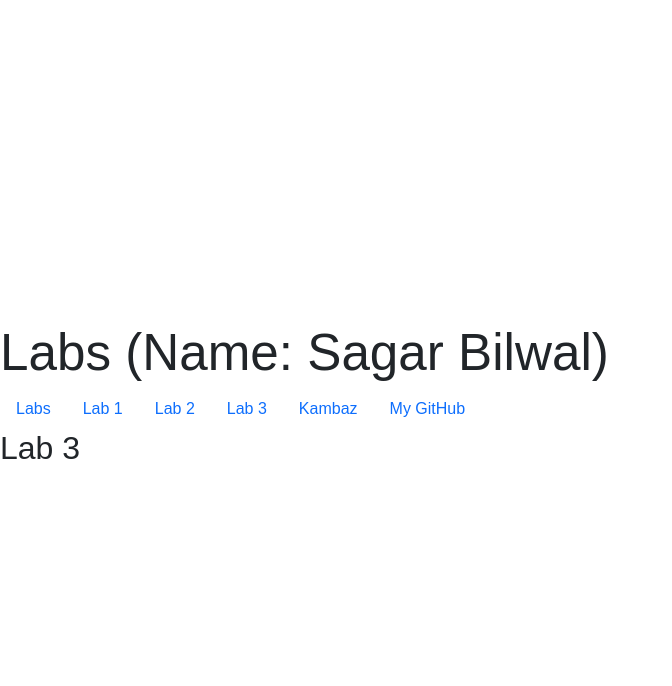
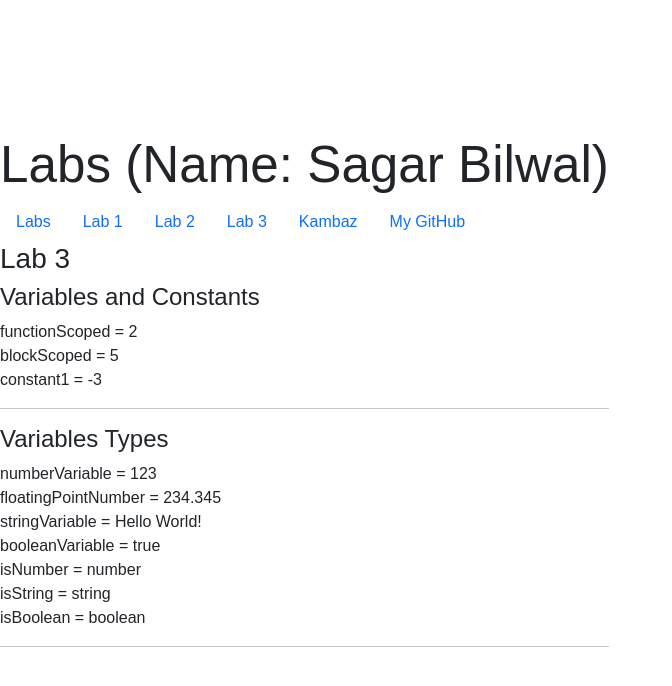
Before and after one commit to Sagar-Bilwal/kambaz-react-web-app, a React (Vite) app: page /#/Labs/Lab3 in a window 1280 px wide. Shown: the top 686 px of the page, without its empty margins (0-672 px from the left). Built offline with nearby package versions, Linux system fonts and the light colour scheme; the HTML template or start-up script is replaced by a standard one.

Commit message:
Completed till 3.1.2

```diff
--- /dev/null
+++ b/src/Labs/Lab3/VariableTypes.tsx
@@ -0,0 +1,20 @@
+export default function VariableTypes() {
+    let numberVariable = 123;
+    let floatingPointNumber = 234.345;
+    let stringVariable = 'Hello World!';
+    let booleanVariable = true;
+    let isNumber = typeof numberVariable;
+    let isString = typeof stringVariable;
+    let isBoolean = typeof booleanVariable;
+    return(
+      <div id="wd-variable-types">
+        <h4>Variables Types</h4>
+        numberVariable = { numberVariable }<br/>
+        floatingPointNumber = { floatingPointNumber }<br/>
+        stringVariable = { stringVariable }<br/>
+        booleanVariable = { booleanVariable + "" }<br/>
+        isNumber = { isNumber }<br/>
+        isString = { isString }<br/>
+        isBoolean = { isBoolean }<hr/>
+      </div>
+  );}
--- /dev/null
+++ b/src/Labs/Lab3/VariablesAndConstants.tsx
@@ -0,0 +1,12 @@
+export default function VariablesAndConstants() {
+    var functionScoped = 2;
+    let blockScoped = 5;
+    const constant1 = functionScoped - blockScoped;
+    return(
+      <div id="wd-variables-and-constants">
+        <h4>Variables and Constants</h4>
+        functionScoped = { functionScoped }<br/>
+        blockScoped = { blockScoped }<br/>
+        constant1 = { constant1 }<hr/>
+      </div>
+   );}
--- a/src/Labs/Lab3/index.tsx
+++ b/src/Labs/Lab3/index.tsx
@@ -1,6 +1,12 @@
+import VariablesAndConstants from "./VariablesAndConstants";
+import VariableTypes from "./VariableTypes";
+
 export default function Lab3() {
-    return (
-      <div>
-        <h2>Lab 3</h2>
-      </div>
-  );}
+  return (
+    <div id="wd-lab3">
+      <h3>Lab 3</h3>
+      <VariablesAndConstants/>
+      <VariableTypes/>
+    </div>
+  );
+}
```
